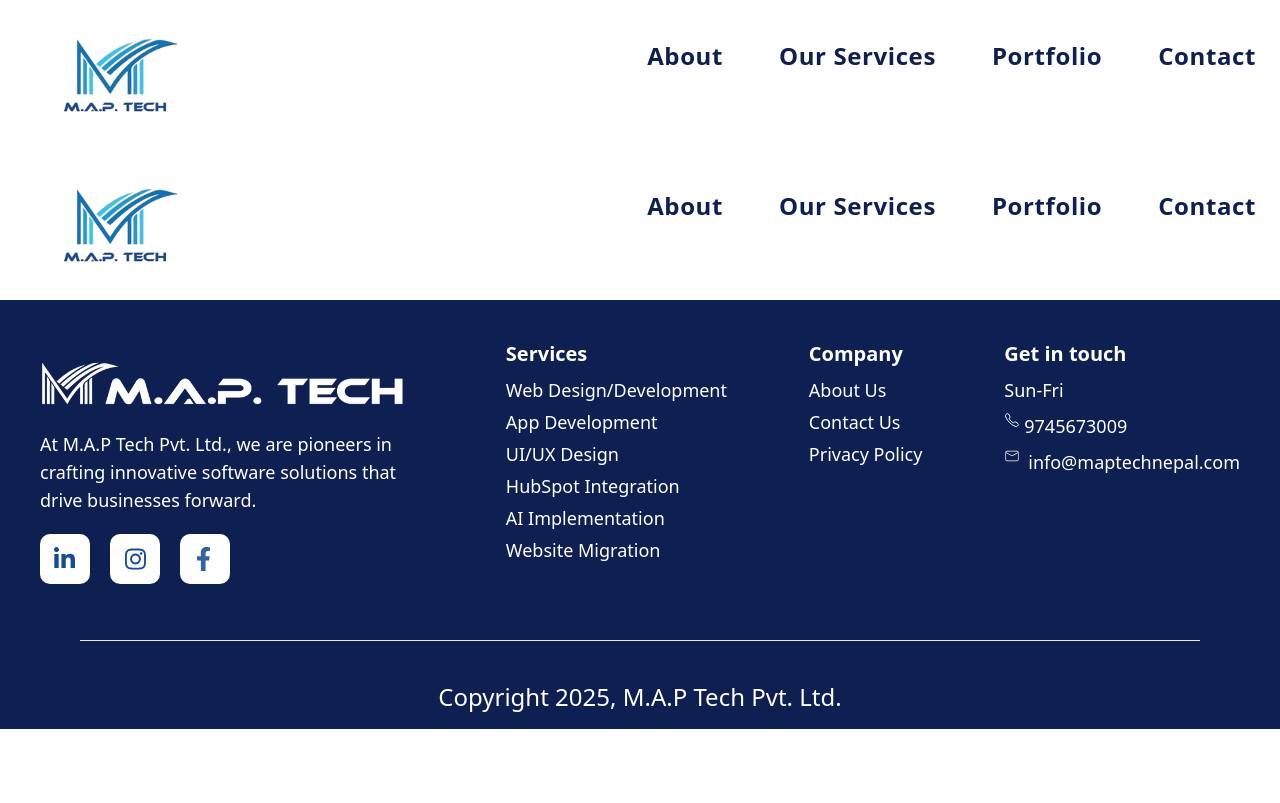
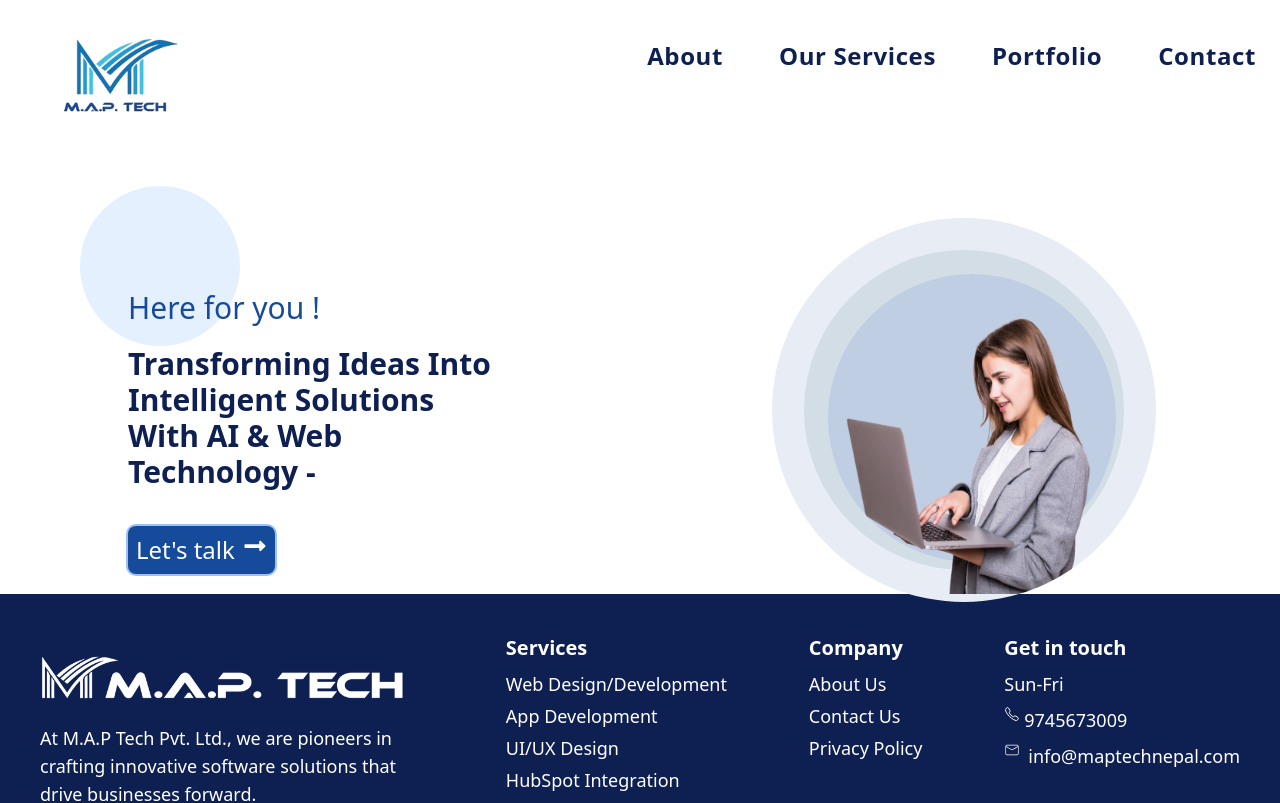
Before and after one commit to theaavashh/map-tech, a Next.js app: page / in a window 1280 px wide. Shown: the top 803 px of the page. Built offline with nearby package versions, Linux system fonts and the light colour scheme.

Commit message:
feat (page): update home page with herosection component

```diff
--- a/app/(pages)/page.tsx
+++ b/app/(pages)/page.tsx
@@ -1,10 +1,13 @@
+import HeroSection from '@/components/HeroSection';
 import Navbar from '@/components/Navbar';
 import React from 'react';
 
 const Home = () => {
   return (
     <>
-      <Navbar />
+      <div className="mt-5">
+        <HeroSection />
+      </div>
     </>
   );
 };
```
